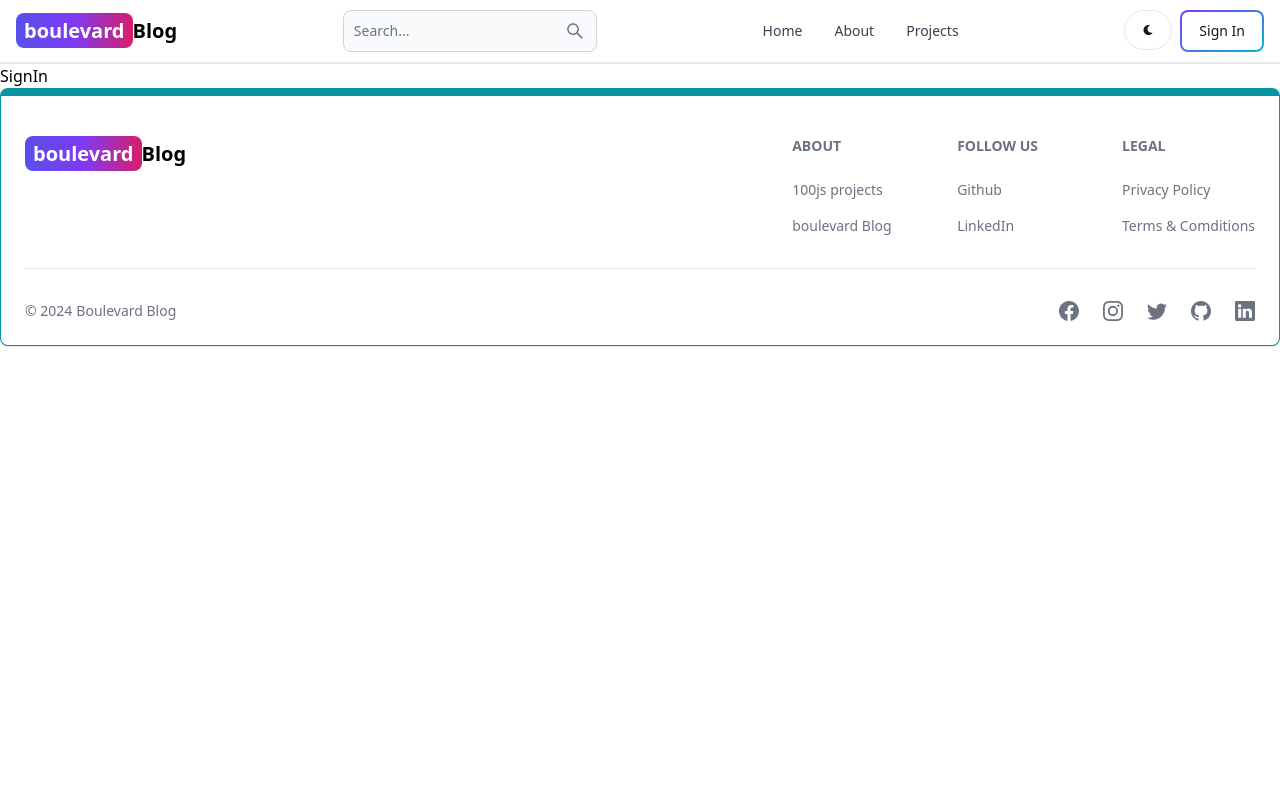
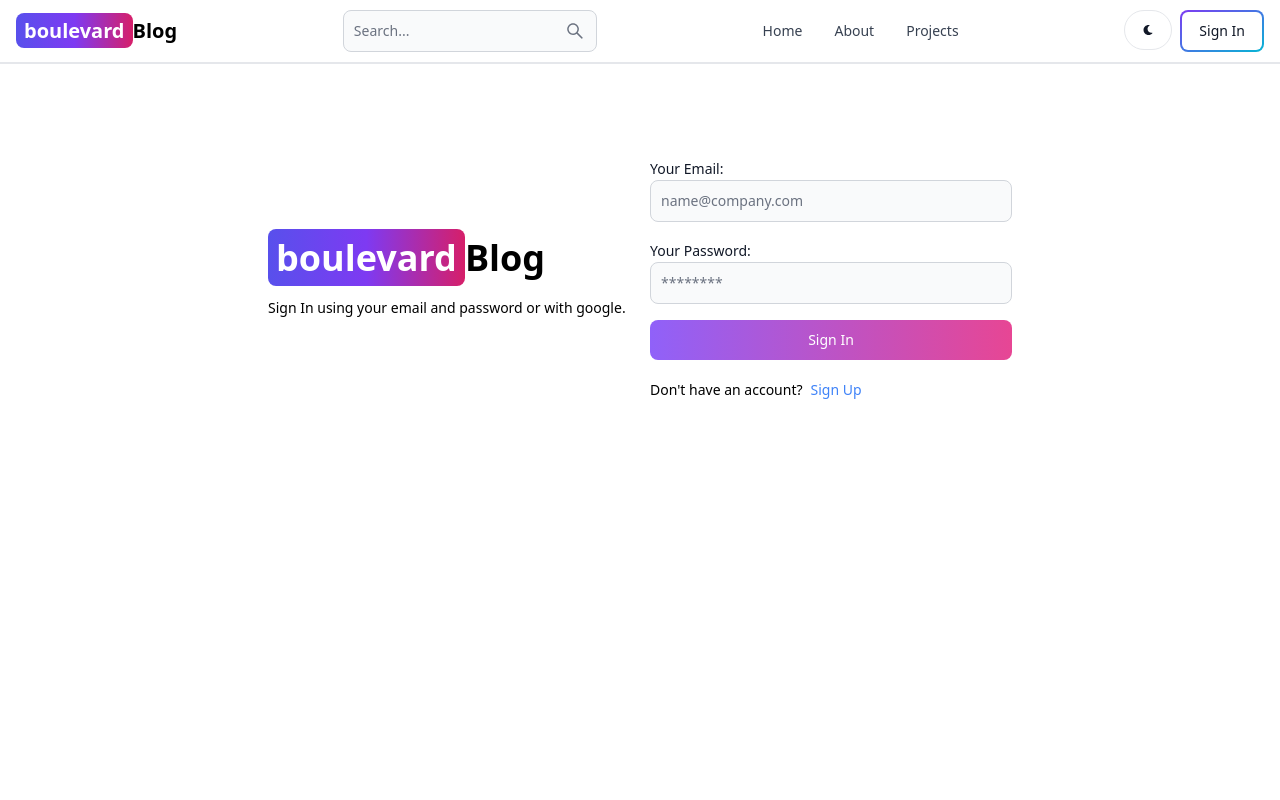
Before and after one commit to arushi2207/Boulevard-Blog, a React (Vite) app in the folder client/: page /sign-in in a window 1280 px wide. Shown: the top 800 px of the page. Built offline with nearby package versions, Linux system fonts and the light colour scheme.

Commit message:
Complete sigin page functionality

```diff
--- a/client/src/pages/SignIn.jsx
+++ b/client/src/pages/SignIn.jsx
@@ -1,7 +1,92 @@
-// import React from 'react'
+import { Alert, Button, Label, Spinner, TextInput } from "flowbite-react";
+import { useState } from "react";
+import { Link, useNavigate } from "react-router-dom";
 
 export default function SignIn() {
+  const [formData, setFormData] = useState({});
+  const [errorMessage, setErrorMessage] = useState(null);
+  const [loading, setLoading] = useState(false);
+  const navigate = useNavigate();
+  const handleChange = (e) => {
+    setFormData({...formData, [e.target.id]: e.target.value.trim()});
+  };
+
+  const handleSubmit = async (e) => {
+    e.preventDefault();
+    if(!formData.email || !formData.password){
+      return setErrorMessage('Please fill out all fields.')
+    }
+    try{
+      setLoading(true);
+      setErrorMessage(null);
+      const res = await fetch('/api/auth/signin',{
+        method: 'POST',
+        headers: {'Content-Type': 'application/JSON'},
+        body: JSON.stringify(formData)
+      });
+      const data = await res.json();
+      if(data.success === false){
+        return setErrorMessage(data.message);
+      }
+      setLoading(false);
+      if(res.ok){
+        navigate('/');
+      }
+    } catch(error){
+      setErrorMessage(error.message)
+      setLoading(false);
+    }
+  }
+
   return (
-    <div>SignIn</div>
+    <div className="min-h-screen mt-20">
+      <div className="flex p-3 max-w-3xl mx-auto flex-col md:flex-row md:items-center gap-5">
+        {/*left*/}
+        <div className="flex-1">
+          <Link to="/" className="text-4xl font-bold dark:text-white">
+            <span className="px-2 py-1 bg-gradient-to-r from-indigo-600 via-purple-600 to-pink-600 rounded-lg text-white">boulevard</span>
+            Blog
+          </Link>
+          <p className="text-sm mt-5 dark:text-white">
+            Sign In using your email and password or with google.
+          </p>
+        </div>
+        {/*right*/}
+        <div className="flex-1">
+          <form className="flex flex-col gap-4" onSubmit={handleSubmit}>
+            <div>
+              <Label value="Your Email:"/>
+              <TextInput type="email" placeholder="name@company.com" id='email' onChange={handleChange}/>
+            </div>
+            <div>
+              <Label value="Your Password:"/>
+              <TextInput type="password" placeholder="********" id='password' onChange={handleChange}/>
+            </div>
+            <Button type="submit" gradientDuoTone="purpleToPink" disabled={loading}>
+              {
+                loading ? (
+                  <>
+                  <Spinner size="sm"/>
+                  <span className="pl-3">Loading...</span>
+                  </>
+                ) : "Sign In"
+              }
+
+            </Button>
+          </form>
+          <div className="flex gap-2 text-sm mt-5">
+            <span>Don&apos;t have an account?</span>
+            <Link to='/sign-up' className="text-blue-500">
+              Sign Up
+            </Link>
+          </div>
+          {errorMessage && (
+            <Alert className="mt-5" color="failure">
+              {errorMessage}
+            </Alert>
+          )}
+        </div>
+      </div>
+    </div>
   )
 }
```
